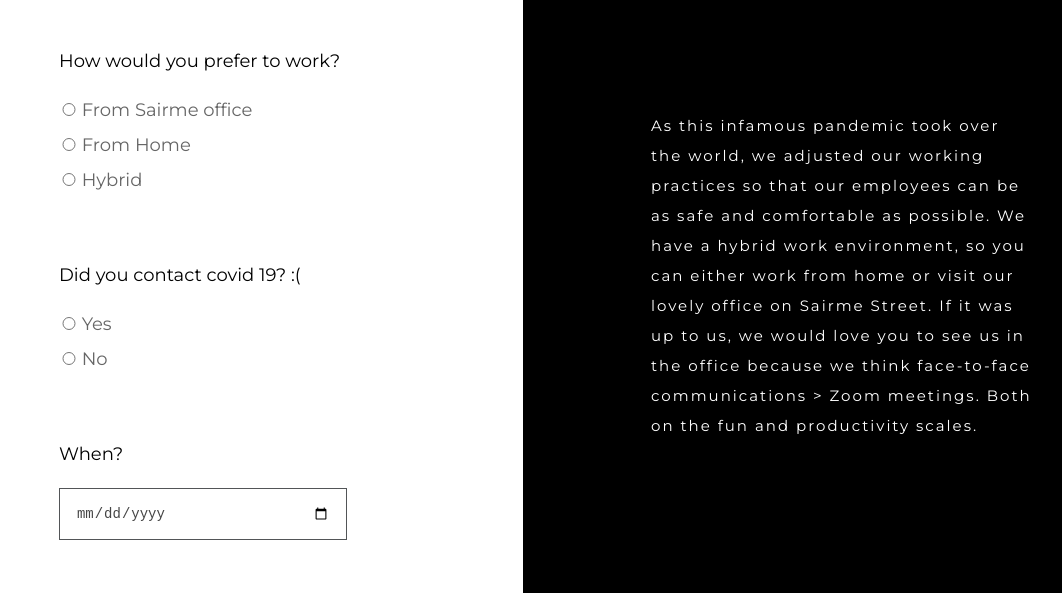
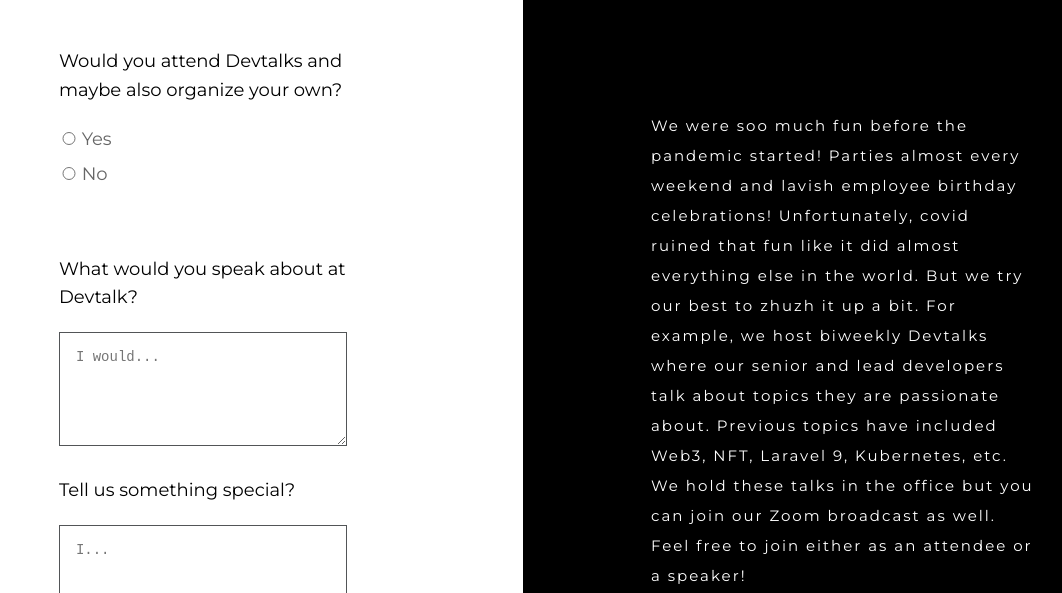
Before and after one commit to dozana/bootcamp, a website built with webpack: page questionnaire.html in a window 1280 px wide. Shown: the part 207-800 px from the top of the page, without its empty margins (117-1179 px from the left). Built offline with nearby package versions, Linux system fonts and the light colour scheme.

Commit message:
about you web form

```diff
--- a/questionnaire.html
+++ b/questionnaire.html
@@ -72,7 +72,7 @@
                 </div>
             </form>
         </article>
-        <article class="tab active">
+        <article class="tab">
             <form class="form">
                 <h1>Covid Stuff</h1>
                 <div class="tab-content">
@@ -133,6 +133,39 @@
                 </div>
             </form>
         </article>
+        <article class="tab active">
+            <form class="form">
+                <h1>What about you?</h1>
+                <div class="tab-content">
+                    <p>Would you attend Devtalks and maybe also organize your own?</p>
+
+                    <div class="radio-buttons">
+                        <div class="field">
+                            <input type="radio" name="will_organize_devtalk" value="true" id="will_organize_devtalk_yes">
+                            <label for="will_organize_devtalk_yes">Yes</label>
+                        </div>
+                        <div class="field">
+                            <input type="radio" name="will_organize_devtalk" value="false" id="will_organize_devtalk_no">
+                            <label for="will_organize_devtalk_no">No</label>
+                        </div>
+                        <span></span>
+                    </div>
+
+                    <p>What would you speak about at Devtalk?</p>
+                    <div class="field">
+                        <textarea id="devtalk_topic" rows="5" placeholder="I would..."></textarea>
+                        <span></span>
+                    </div>
+
+                    <p>Tell us something special?</p>
+                    <div class="field">
+                        <textarea id="something_special" rows="3" placeholder="I..."></textarea>
+                        <span></span>
+                    </div>
+
+                </div>
+            </form>
+        </article>
     </section>
     <section class="side-right">
         <article class="content">
@@ -143,9 +176,13 @@
             <h1>A bit about our battles</h1>
             <p>As we said, Redberry has been on the field for quite some time now, and we have touched and embraced a variety of programming languages, technologies, philosophies, and frameworks. We are battle-tested in PHP Laravel Stack with Vue.js, refined in React, and allies with Serverside technologies like Docker and Kubernetes, and now we have set foot in the web3 industry.</p>
         </article>
-        <article class="content active">
+        <article class="content">
             <h1>Redberry Covid Policies</h1>
             <p>As this infamous pandemic took over the world, we adjusted our working practices so that our employees can be as safe and comfortable as possible. We have a hybrid work environment, so you can either work from home or visit our lovely office on Sairme Street. If it was up to us, we would love you to see us in the office because we think face-to-face communications &gt; Zoom meetings. Both on the fun and productivity scales.</p>
+        </article>
+        <article class="content active">
+            <h1>Redberrian Insights</h1>
+            <p>We were soo much fun before the pandemic started! Parties almost every weekend and lavish employee birthday celebrations! Unfortunately, covid ruined that fun like it did almost everything else in the world. But we try our best to zhuzh it up a bit. For example, we host biweekly Devtalks where our senior and lead developers talk about topics they are passionate about. Previous topics have included Web3, NFT, Laravel 9, Kubernetes, etc. We hold these talks in the office but you can join our Zoom broadcast as well. Feel free to join either as an attendee or a speaker!</p>
         </article>
     </section>
 </main>
```
